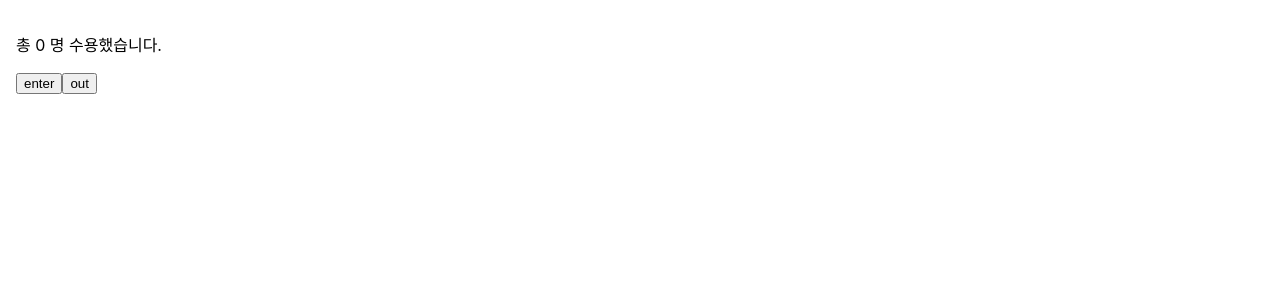
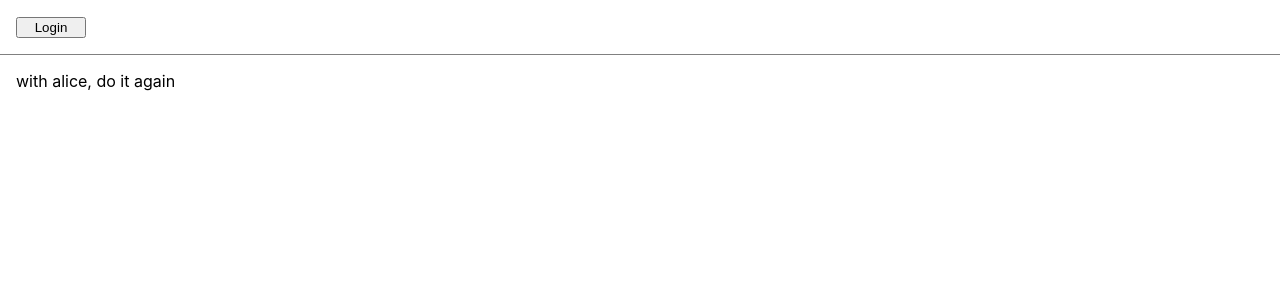
Before and after one commit to alicelee1231/reackSt, a React (Create React App) app in the folder my-app/: page / in a window 1280 px wide. Shown: the top 300 px of the page. Built offline with nearby package versions, Linux system fonts and the light colour scheme.

Commit message:
handling event, conditional rendering

```diff
--- a/my-app/src/chapter_07/Accommodate.jsx
+++ b/my-app/src/chapter_07/Accommodate.jsx
@@ -31,7 +31,18 @@ function Accommodate(props){
             <button onClick={increaseCount} disabled = {isFull}>
                 enter
             </button>
-            <button onClick={() => {if(count > 0) decreaseCount()}}> out </button>
+            {/* arrow function 쓰면 this,class 를 쓰는게 더 나음 */}
+            {/* 그 이유는 arrow function쓰면 랜더링이 또 일어나서 성능적으로 좋지 않음 */}
+            {/* arrow function is not good for using because it can be inpact performace.
+            like when it can re-render once again.
+              */}
+
+            {/* <button onClick={() => {if(count > 0) decreaseCount()}}> out </button> */}
+
+            {/* So I revised the code like below */}
+            {count > 0 &&
+                <button onClick={decreaseCount}> over </button>
+            }
             {isFull && <p style={{color : "red"}}>already fulled</p>}
 
         </div>
--- /dev/null
+++ b/my-app/src/chapter_08/ConfirmButton.jsx
@@ -0,0 +1,30 @@
+import React from "react";
+
+class ConfirmButton extends React.Component {
+    constructor(props){
+        super(props);
+
+        this.state = {
+            isConfirmed:false,
+        };
+    }
+
+    handleConfirm = () => {
+        this.setState((prevSate) => ({
+            isConfirmed : !prevSate.isConfirmed,
+        }));
+    }
+
+    render(){
+        return (
+            <button
+                onClick={this.handleConfirm}
+                disabled={this.state.isConfirmed}
+            >
+                {this.state.isConfirmed ? "확인됨" : "확인"}
+            </button>
+        )
+    }
+}
+
+export default ConfirmButton;
--- /dev/null
+++ b/my-app/src/chapter_09/LandingPage.jsx
@@ -0,0 +1,28 @@
+import React from "react";
+import Toolbar from "./Toolbar";
+import { useState } from "react";
+
+function LandingPage(props) {
+    const [isLoggedIn, setIsLoggedIn] = useState(false);
+
+    const onClickLogin =() => {
+        setIsLoggedIn(true);
+    };
+
+    const onClickLogout = () => {
+        setIsLoggedIn(false);
+    };
+
+    return (
+        <div>
+            <Toolbar
+                isLoggedIn = {isLoggedIn}
+                onClickLogin = {onClickLogin}
+                onClickLogout = {onClickLogout}
+            />
+             <div style = {{padding: 16}}> with alice, do it again </div>
+        </div>
+    )
+}
+
+export default LandingPage;
--- /dev/null
+++ b/my-app/src/chapter_09/Toolbar.jsx
@@ -0,0 +1,30 @@
+import React from "react";
+
+const styles = {
+    wrapper : {
+        padding : 16,
+        display : "solid",
+        flexDirection : "row",
+        borderBottom : "1px solid grey",
+    },
+    greeting : {
+        marginLeft : 20,
+    },
+};
+
+function Toolbar(props) {
+    const {isLoggedIn, onClickLogin, onClickLogout} = props;
+
+    return (
+        <div style={styles.wrapper}>
+        {isLoggedIn ? (
+            <button style={{width : 70}} onClick={onClickLogout}>Logout</button>
+        ) : (
+            <button style={{width : 70}} onClick={onClickLogin}>Login</button>
+        )}
+        {isLoggedIn && <span style={styles.greeting}>welcome</span>}
+        </div>
+    );
+}
+
+export default Toolbar;
--- a/my-app/src/index.js
+++ b/my-app/src/index.js
@@ -4,7 +4,10 @@ import './index.css';
 // import App from './App';
 import reportWebVitals from './reportWebVitals';
 // import NotificationList from './chapter_06/NotificationList';
-import Accommodate from './chapter_07/Accommodate';
+// import ConfirmButton from './chapter_08/ConfirmButton';
+// import Accommodate from './chapter_07/Accommodate';
+// import Toolbar from './chapter_09/Toolbar';
+import LandingPage from './chapter_09/LandingPage';
 // import Library from './chapter_03/Library';
 // import Clock from './chapter_04/Clock';
 // import CommentList from './chpater_05/CommentList';
@@ -14,7 +17,7 @@ const root = ReactDOM.createRoot(document.getElementById('root'));
 
   root.render(
     <React.StrictMode>
-      < Accommodate/>
+      < LandingPage/>
     </React.StrictMode>
   );
 
```
